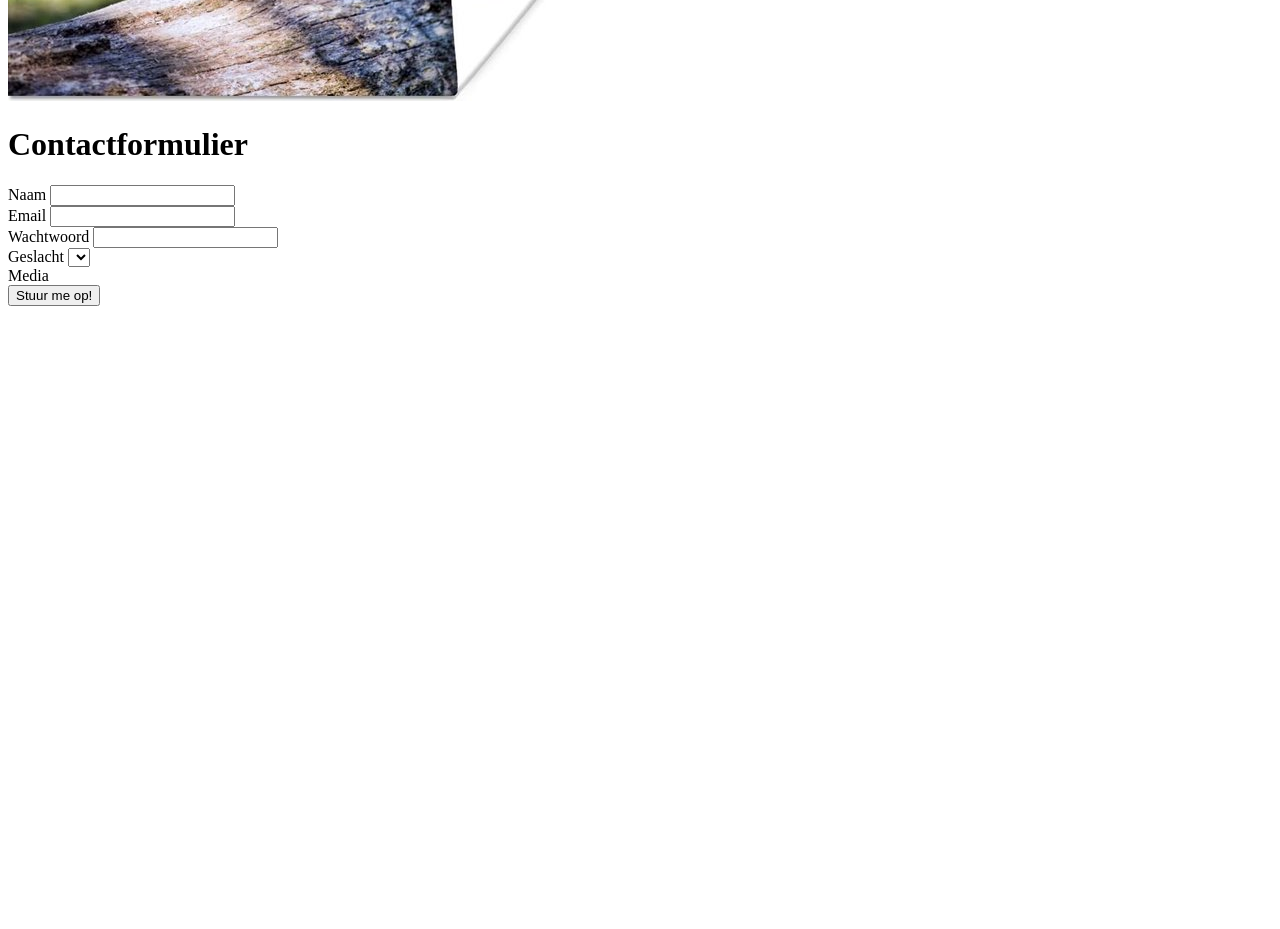
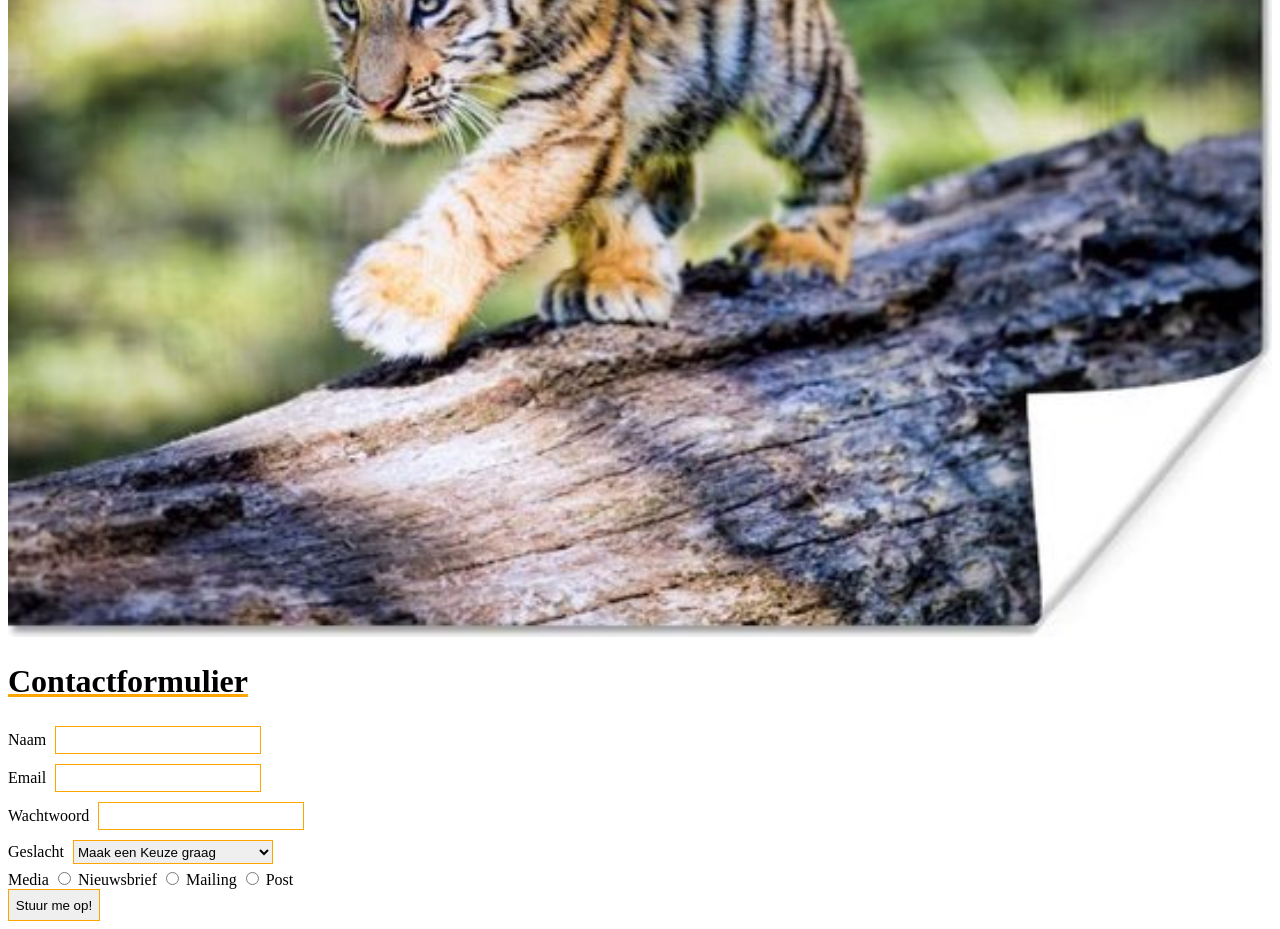
Before and after one commit to SleepyRivers/HTML-CSS, a plain HTML site: page Section 5/TijgerLogin.html in a window 1280 px wide. Shown: the part 320-1249 px from the top of the page. Before the commit the page ends 800 px from the top, so only its background shows below. Drawn offline with Linux system fonts and the light colour scheme.

Commit message:
Almost wrapped up with 5

```diff
--- a/Section 5/Style3.css
+++ b/Section 5/Style3.css
@@ -0,0 +1,26 @@
+h1{
+text-decoration-line: underline;
+text-decoration-color: orange;
+}
+
+input,select,button, textarea {
+border: 1px solid;
+border-color: orange;
+}
+
+.Input,select{
+   position: relative;
+    width: 200px;
+    height: 24px;
+    margin: 5px;
+}
+
+.tijger{
+    width: 100%;
+    height: 20%;
+}
+
+button{
+    height: 32px;
+    width: 92px;
+}
--- a/Section 5/TijgerLogin.html
+++ b/Section 5/TijgerLogin.html
@@ -6,21 +6,34 @@
     <link rel="Stylesheet" type="text/css" href="Style3.css">
 </head>
 <body>
-<img src="Tijger.jpg">
+<img src="Tijger.jpg" class="tijger">
+<div class="header">
 <h1>Contactformulier</h1>
+</div>
 <p1>Naam</p1>
-<input>
+<input class="Input">
 <br>
 <p2>Email</p2>
-<input>
+<input class="Input">
 <br>
 <p3>Wachtwoord</p3>
-<input>
+<input class="Input">
 <br>
 <p4>Geslacht</p4>
-<select></select>
+<select name="Gender" class="gender">
+    <option value="Kies">Maak een Keuze graag</option>
+    <option value="Man">Man</option>
+    <option value="woman">Vrouw</option>
+    <option value="Other">Ander</option>
+</select>
 <br>
 <p5>Media</p5>
+<input type="radio" class="nieuws">
+<label for="nieuws">Nieuwsbrief</label>
+<input type="radio" class="Mail">
+<label for="nieuws">Mailing</label>
+<input type="radio" class="post">
+<label for="nieuws">Post</label>
 <br>
 <button>Stuur me op!</button>
 </body>
```
